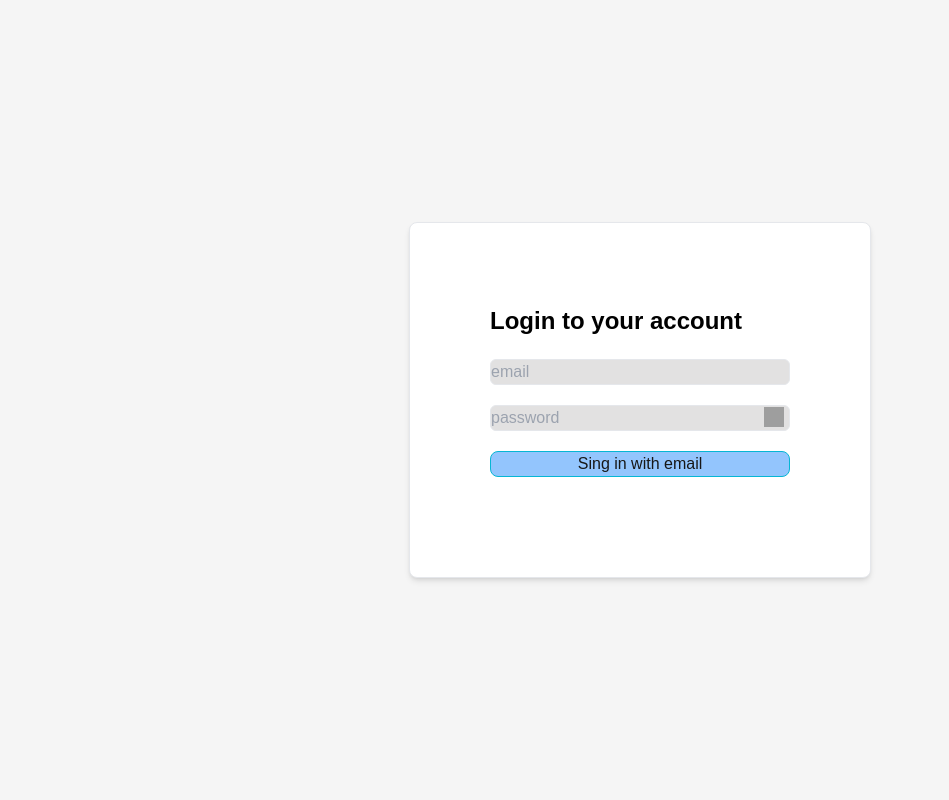
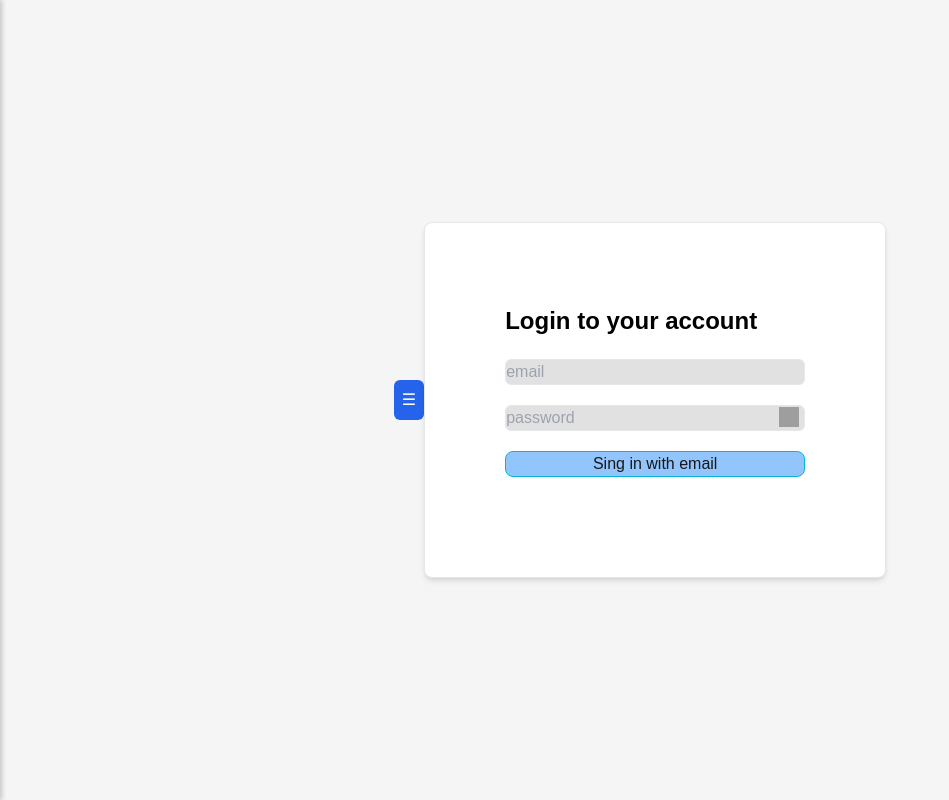
Before and after one commit to Orolau/AutomatizacionCarnets, a Next.js app in the folder front/automatizacion_carnets/: page / in a window 1280 px wide. Shown: the whole page, without its empty margins (0-949 px from the left). Built offline with nearby package versions, Linux system fonts and the light colour scheme; grey boxes are pictures that could not be loaded.

Commit message:
Update page.jsx

```diff
--- a/front/automatizacion_carnets/src/app/pages/userForms/login/page.jsx
+++ b/front/automatizacion_carnets/src/app/pages/userForms/login/page.jsx
@@ -1,9 +1,13 @@
 "use client"
 
 import LoginForm from '@/app/components/forms/LoginForm';
+import Navbar from '@/app/components/ui/Navbar'; // Importa el Navbar
 
-export default function LoginPage(){
-    return(
-        <LoginForm/>
+export default function LoginPage() {
+    return (
+        <>
+            <Navbar /> {/* Agrega el Navbar aquí */}
+            <LoginForm />
+        </>
     );
 }
```
